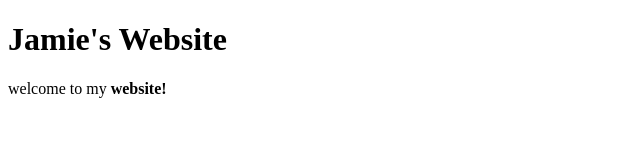
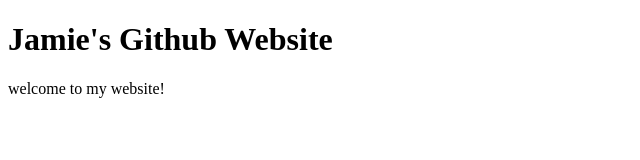
Before and after one commit to stp305-source/website, a plain HTML site: page index.html in a window 1280 px wide. Shown: the whole page, without its empty margins (0-640 px from the left). Drawn offline with Linux system fonts and the light colour scheme.

Commit message:
Update index.html

```diff
--- a/index.html
+++ b/index.html
@@ -4,7 +4,7 @@
     <title>Jamie Website</title>
   </head>
   <body>
-    <h1>Jamie's Website</h1>
-    <p>welcome to my <b>website!</b></p>
+    <h1>Jamie's Github Website</h1>
+    <p>welcome to my website!</p>
   </body>
 </html>
```
